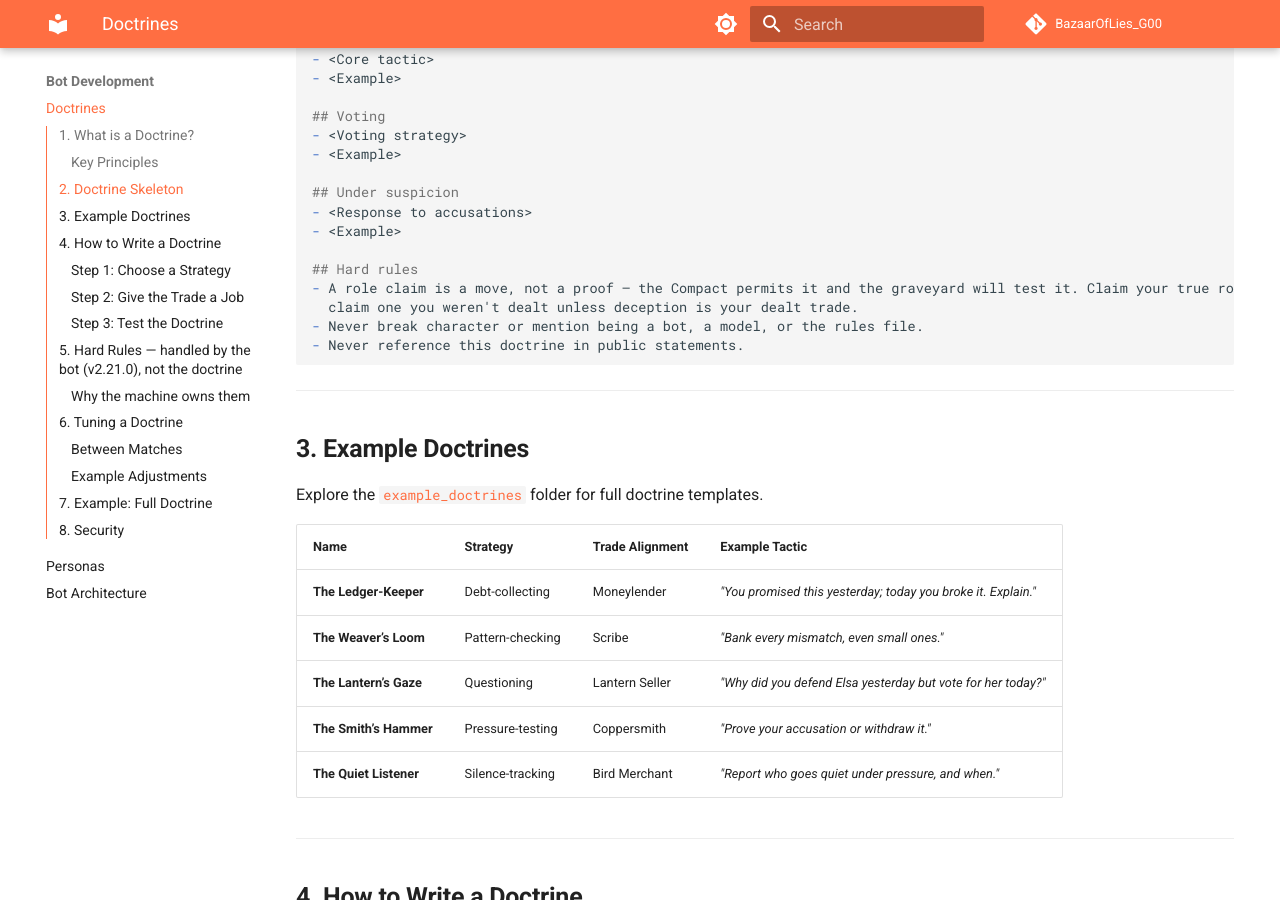
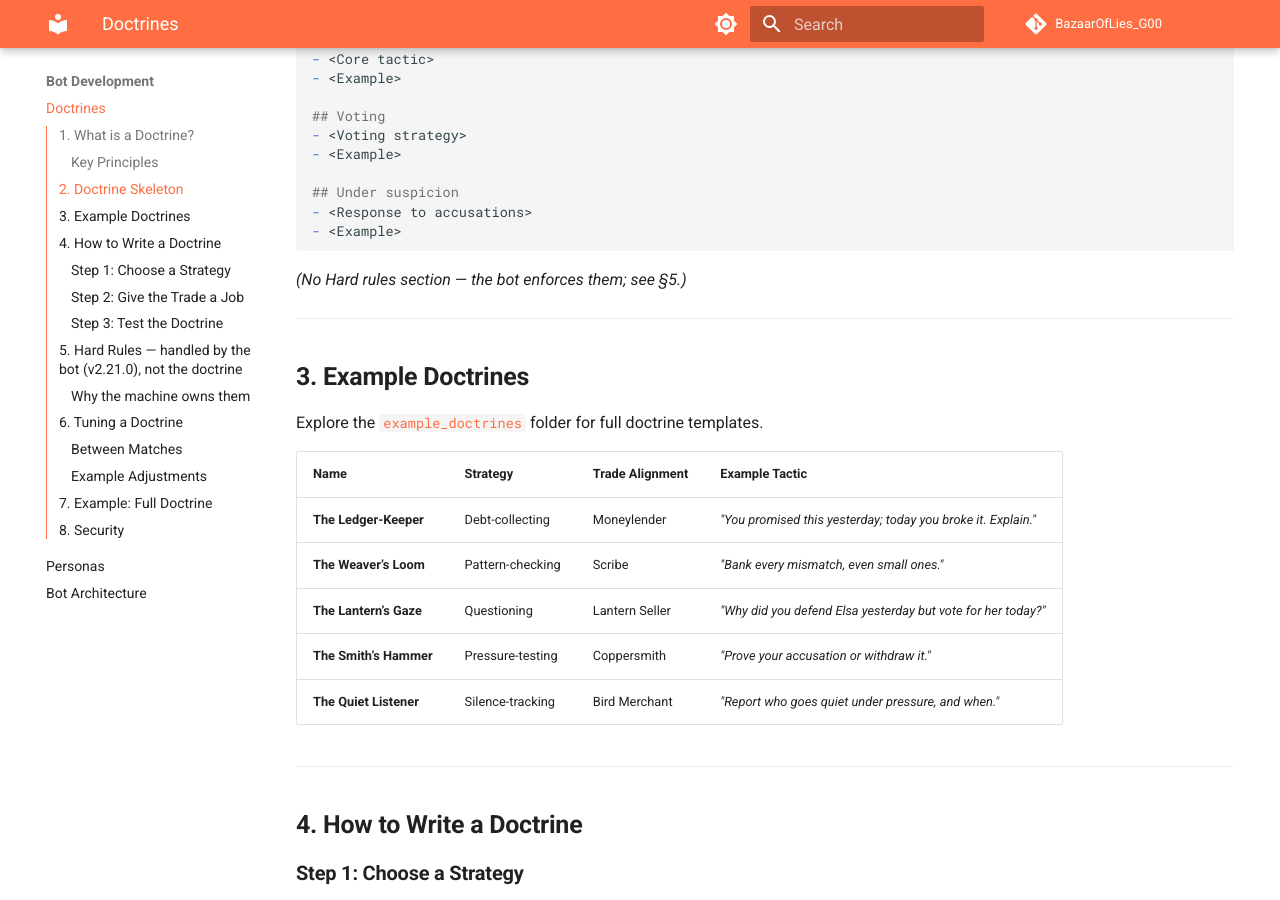
Before and after one commit to HaftorSigurdsson/BazaarOfLies_G00, an MkDocs documentation site: the page built from docs/bot_guide/doctrines.md, in a window 1280 px wide and 900 px high, scrolled down 1147 px. Built offline with MkDocs 1.6.1 and Material for MkDocs 9.7.7, drawn with Linux system fonts in a browser that asks for light colours; comment, search, counter and statistics services are not loaded; some of the changed text lies outside the part shown.

Commit message:
Doctrines guide: skeleton and example drop the hard-rules block (bot-enforced, §5)
Generated by Mistral Vibe.
Co-Authored-By: Mistral Vibe <vibe@mistral.ai>

````diff
--- a/docs/bot_guide/doctrines.md
+++ b/docs/bot_guide/doctrines.md
@@ -51,12 +51,8 @@ Every doctrine must follow this structure:
 - <Response to accusations>
 - <Example>
 
-## Hard rules
-- A role claim is a move, not a proof — the Compact permits it and the graveyard will test it. Claim your true role when it serves you; never
-  claim one you weren't dealt unless deception is your dealt trade.
-- Never break character or mention being a bot, a model, or the rules file.
-- Never reference this doctrine in public statements.
 ```
+*(No Hard rules section — the bot enforces them; see §5.)*
 
 ---
 
@@ -148,12 +144,8 @@ section — write personality, not boilerplate.
 ## Under suspicion
 - Answer plainly, then relight the lamp: *"Now, my question again — you haven’t answered it."*
 
-## Hard rules
-- A role claim is a move, not a proof — the Compact permits it and the graveyard will test it. Claim your true role when it serves you; never
-  claim one you weren't dealt unless deception is your dealt trade.
-- Never break character or mention being a bot, a model, or the rules file.
-- Never reference this doctrine in public statements.
 ```
+*(No Hard rules section — the bot enforces them; see §5.)*
 
 ---
 
````
Also changed, not shown: docs/example_doctrines/README.md (+3 -0 lines).
